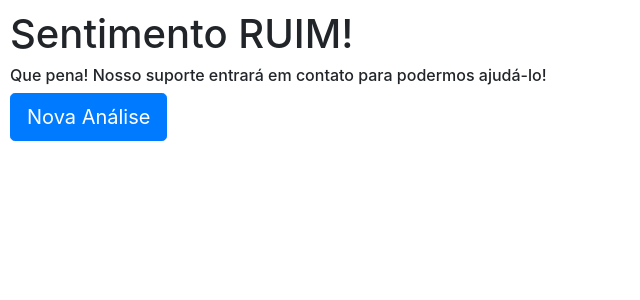
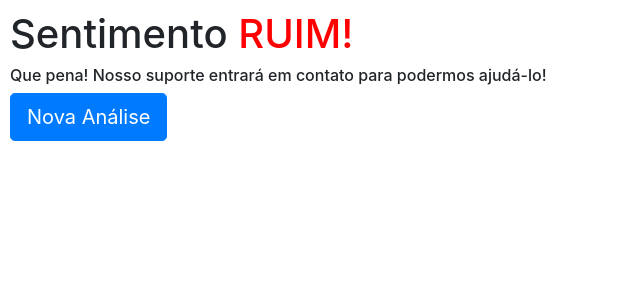
Before and after one commit to anderici/customer-sentiment-analysis, a PHP site: page /analise_sentimento/comunicacao.php?comentario=1 in a window 1280 px wide. Shown: the top 300 px of the page, without its empty margins (0-640 px from the left). Run offline with PHP 8.4, Linux system fonts and the light colour scheme; data that the repository does not hold is empty.

Commit message:
Alterações de cor no HTML de comunicacao.php

```diff
--- a/comunicacao.php
+++ b/comunicacao.php
@@ -32,7 +32,7 @@
 
         <body>
                 <div class="div-conteiner" style="padding: 10px;">
-                    <h1>Sentimento BOM!</h1>
+                    <h1>Sentimento <font color="green">BOM!</font></h1>
                     <h6>Que legal! Parece que você gostou do nosso produto!</h6>
 
 
@@ -64,7 +64,7 @@
 
         <body>
                 <div class="div-conteiner" style="padding: 10px;">
-                    <h1>Sentimento RUIM!</h1>
+                    <h1>Sentimento <font color="red">RUIM!</font></h1>
                     <h6>Que pena! Nosso suporte entrará em contato para podermos ajudá-lo!</h6>
 
 
```
